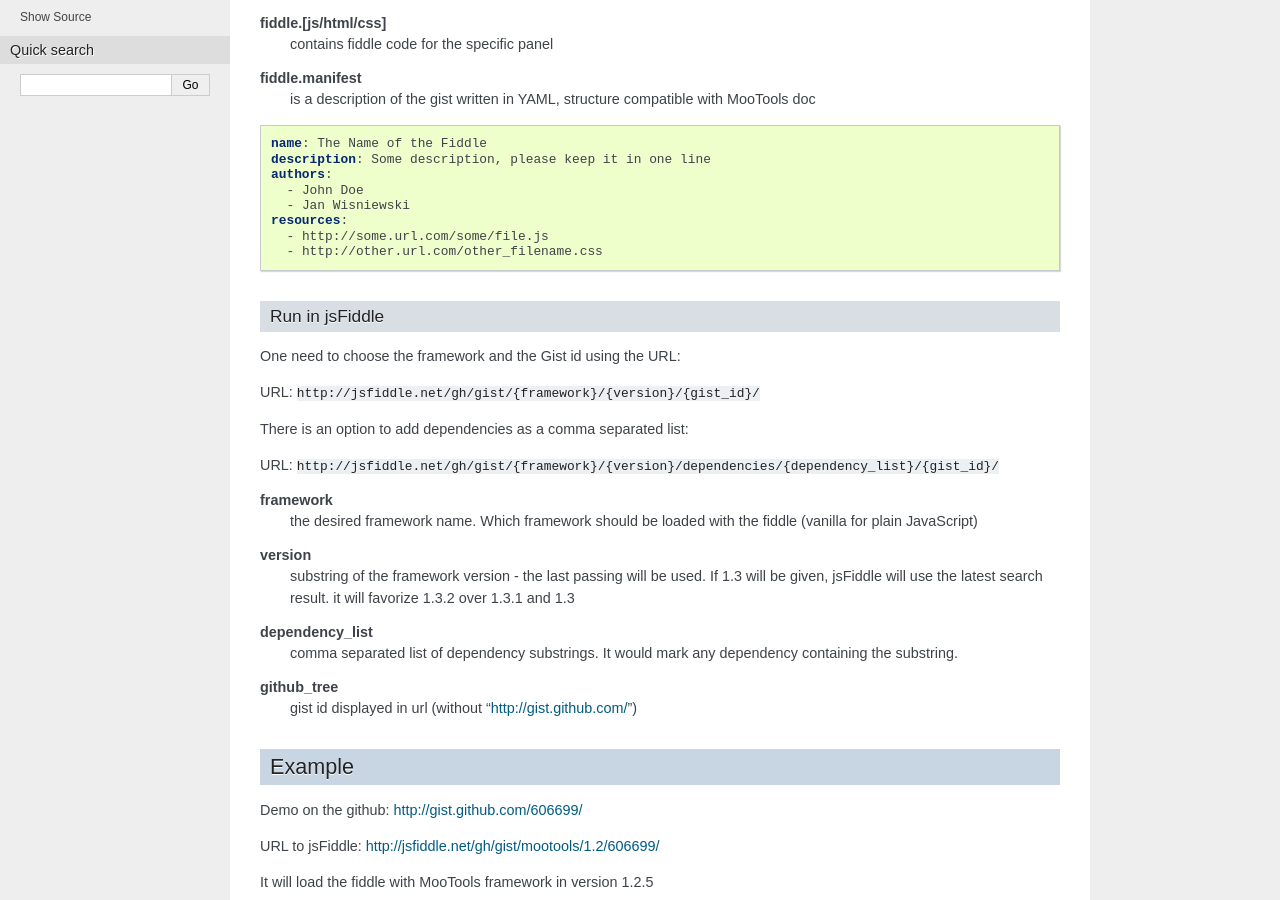
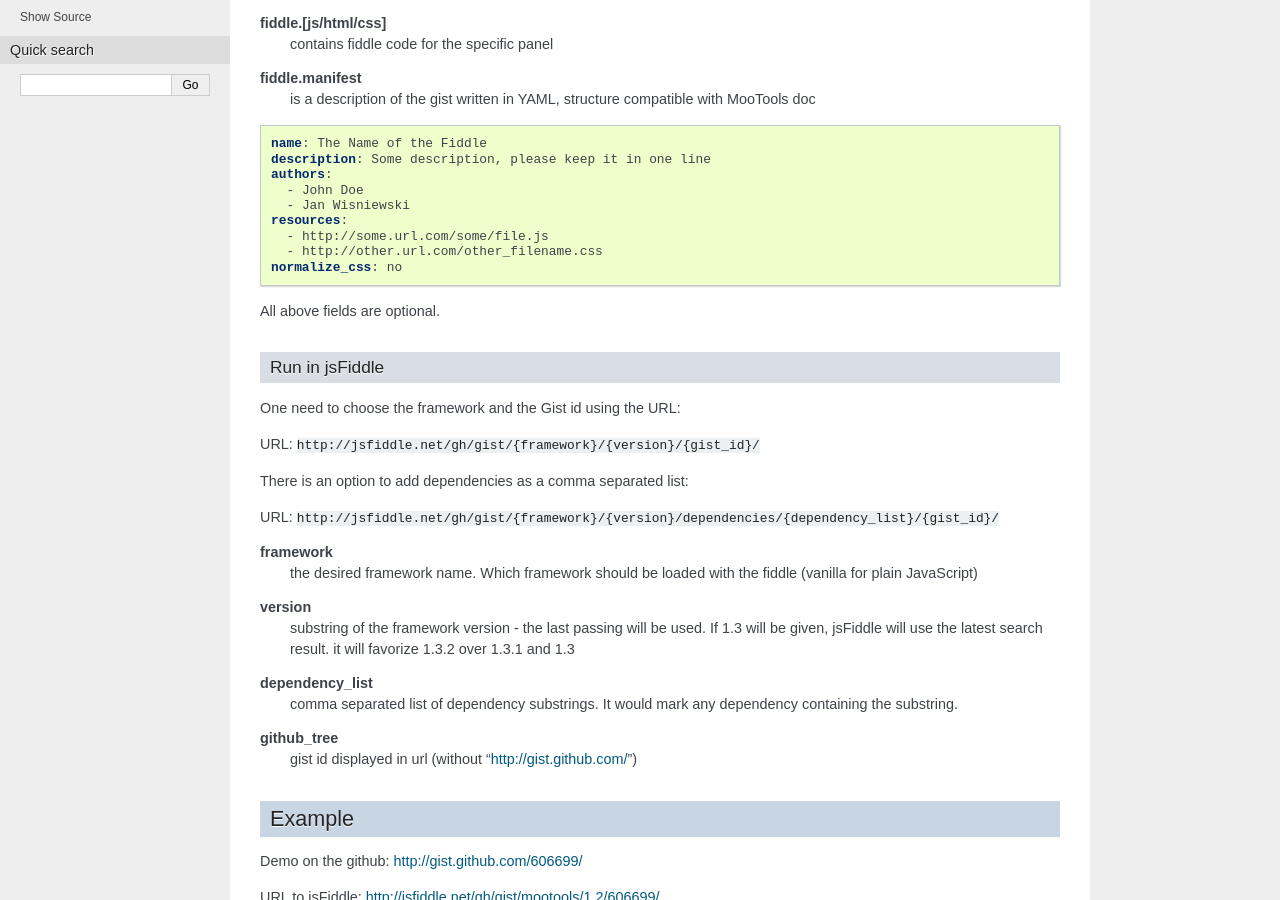
Before and after one commit to jsfiddle/jsfiddle-users, a Sphinx documentation site: the page built from docs/use/gist_read.rst, in a window 1280 px wide and 900 px high, scrolled down 416 px. Built offline with Sphinx 7.4.7, drawn with Linux system fonts in a browser that asks for light colours; pages that are not in the unit, such as notebooks, are missing from menus.

Commit message:
normalize_css added

```diff
--- a/docs/use/gist_read.rst
+++ b/docs/use/gist_read.rst
@@ -40,6 +40,9 @@
     resources:
       - http://some.url.com/some/file.js
       - http://other.url.com/other_filename.css
+    normalize_css: no
+
+All above fields are optional.
 
 
 Run in jsFiddle
--- a/docs/use/github_read.rst
+++ b/docs/use/github_read.rst
@@ -45,10 +45,12 @@
     resources:
       - http://some.url.com/some/file.js
       - http://other.url.com/other_filename.css
+    normalize_css: no
     ...
 
    Everything after the line containing only '...' will not be parsed
 
+All above fields are optional.
 
 Run in jsFiddle
 ---------------
```
